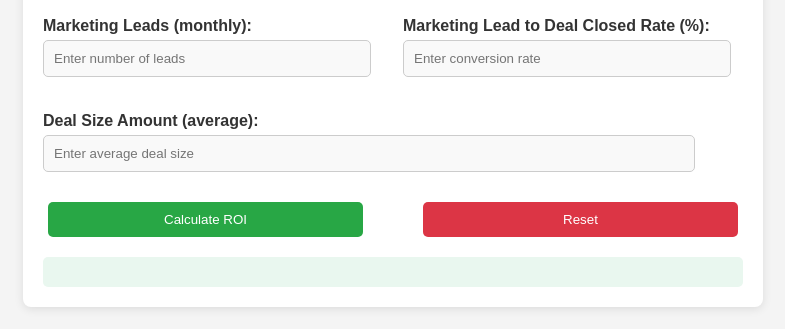
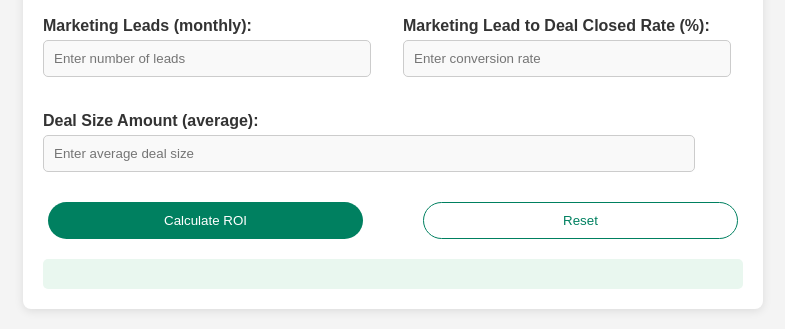
Before and after one commit to m-maher97/roi2, a plain HTML site: page index.html in a window 1280 px wide. Shown: the part 502-831 px from the top of the page, without its empty margins (247-1032 px from the left). Drawn offline with Linux system fonts and the light colour scheme.

Commit message:
Update style.css

```diff
--- a/style.css
+++ b/style.css
@@ -1,5 +1,5 @@
 body {
-    font-family: Arial, sans-serif;
+    font-family: "Cairo", sans-serif;
     background-color: #f4f4f4;
     margin: 0;
     padding: 20px;
@@ -53,28 +53,34 @@ justify-content: space-between;
 margin-top: 15px;
 }
 
+
 button {
 display: inline-block;
 padding: 10px 15px;
-background-color: #28a745;
+background-color: #008060;
 color: white;
 border: none;
 border-radius: 5px;
 cursor: pointer;
 width: 45%; /* Increase button width */
 margin: 0 5px; /* Add a gap between buttons */
+border-radius: 20px;
 }
 
 button:hover {
-background-color: #218838;
+background-color: #005A40;
 }
 
 .reset {
-background-color: #dc3545;
+background-color: #FFFFFF;
+color:#008060 ;
+border-radius: 20px;
+border: solid #008060 1px;
 }
 
 .reset:hover {
-background-color: #c82333;
+background-color: #008060;
+color: #fff;
 }
 
   .result {
```
